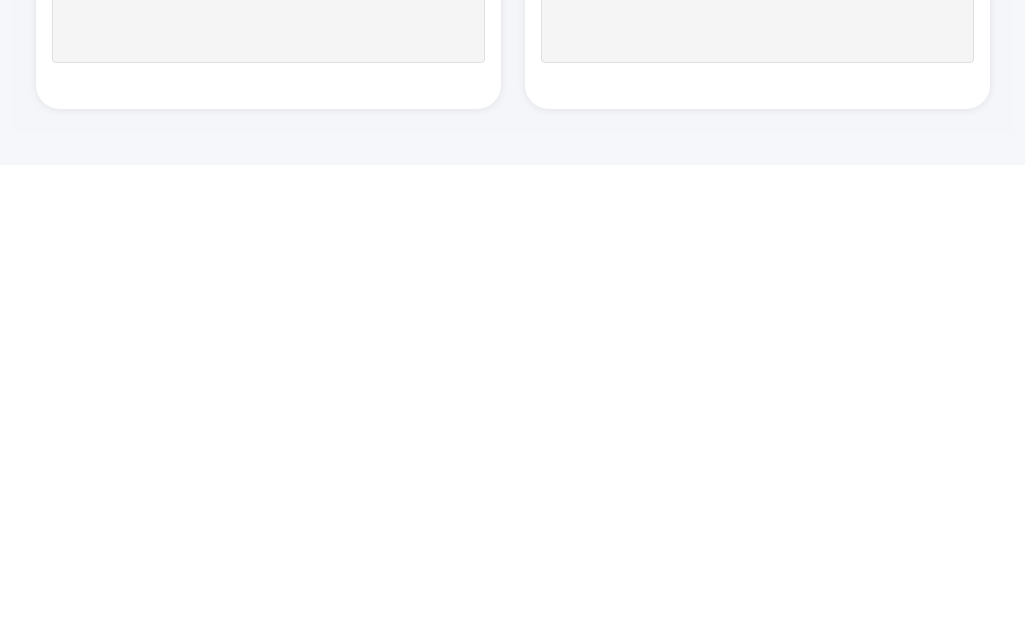
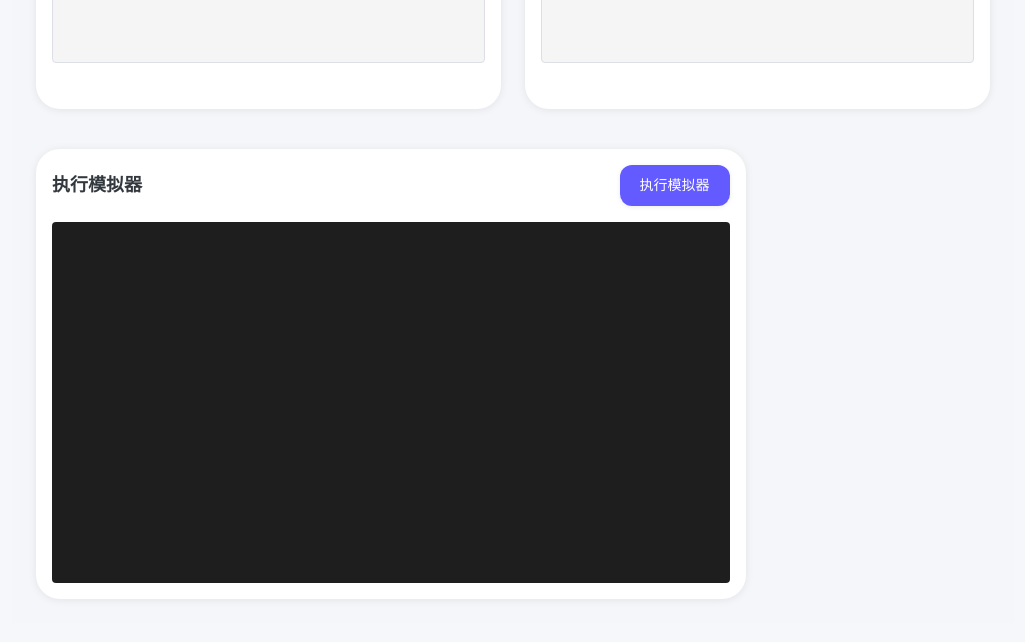
Before and after one commit to houshaoxuan/middle_check, a Next.js app: page /dashboard/part3/sub1 in a window 1280 px wide. Shown: the part 1832-2474 px from the top of the page, without its empty margins (242-1267 px from the left). Before the commit the page ends 2017 px from the top, so only its background shows below. Built offline with nearby package versions, Linux system fonts and the light colour scheme.

Commit message:
fix: p3 p4

```diff
--- a/src/app/dashboard/part3/sub1/page.jsx
+++ b/src/app/dashboard/part3/sub1/page.jsx
@@ -22,21 +22,27 @@ export default function Page() {
     '硬件指令示例': false
   });
   const [currentStep, setCurrentStep] = useState(0);
-
+  const [simulatorResults, setSimulatorResults] = useState('');
+  const [isSimulatorRunning, setIsSimulatorRunning] = useState(false);
+  const [simulatorProgress, setSimulatorProgress] = useState(0);
 
   const resultsBoxRef = React.useRef(null);
+  const simulatorBoxRef = React.useRef(null);
 
   // 自动滚动到底部
   const scrollToBottom = () => {
     if (resultsBoxRef.current) {
       resultsBoxRef.current.scrollTop = resultsBoxRef.current.scrollHeight;
     }
+    if (simulatorBoxRef.current) {
+      simulatorBoxRef.current.scrollTop = simulatorBoxRef.current.scrollHeight;
+    }
   };
 
   // 自动滚动
   React.useEffect(() => {
     scrollToBottom();
-  }, [results]);
+  }, [results, simulatorResults]);
 
 
   const handleAlgoChange = (event) => {
@@ -96,7 +102,7 @@ export default function Page() {
 
           // 3. 获取最终结果
           try {
-            const res = await fetch(`${request.BASE_URL}/part3/result/1/${urlAlgo}/`);
+            const res = await fetch(`${request.BASE_URL}/part3/result/2/${urlAlgo}/`);
             const jsonData = await res.json();
 
             // 4. 显示完成
@@ -148,6 +154,46 @@ export default function Page() {
     }
   };
 
+  const handleSimulatorRun = async () => {
+    if (isSimulatorRunning) {
+      return;
+    }
+
+    setIsSimulatorRunning(true);
+    setSimulatorProgress(0);
+    setSimulatorResults('正在与服务器建立连接...\n');
+
+    try {
+      const eventSource = new EventSource(`${request.BASE_URL}/part3/moni/${selectedAlgo}/`);
+
+      eventSource.onmessage = (event) => {
+        if (event.data === '[done]') {
+          eventSource.close();
+          setSimulatorResults(prev => prev + '模拟器执行完成\n');
+          setSimulatorProgress(100);
+          setIsSimulatorRunning(false);
+        } else if (event.data === '[error]') {
+          eventSource.close();
+          setSimulatorResults(prev => prev + '\n执行出错\n');
+          setIsSimulatorRunning(false);
+        } else {
+          setSimulatorResults(prev => prev + event.data + '\n');
+          setSimulatorProgress(prev => Math.min(prev + 5, 95));
+        }
+      };
+
+      eventSource.onerror = () => {
+        eventSource.close();
+        setSimulatorResults(prev => prev + '\n连接错误\n');
+        setIsSimulatorRunning(false);
+      };
+
+    } catch (error) {
+      console.error('模拟器执行失败:', error);
+      setSimulatorResults(`执行失败: ${error.message}`);
+      setIsSimulatorRunning(false);
+    }
+  };
 
   const exampleTypeMapping = {
     '编程接口示例': 'CGA',
@@ -219,7 +265,8 @@ export default function Page() {
           <Box component="span" display="block">最后，支持Pregel框架向CGA编程模型的转换</Box>
           <Box component="span" display="block">使用SNAP标准动态图数据集进行评测，性能指标计算方法是：动态图更新速率=总更新边数/总更新时间</Box>
           <strong>数据集来源：</strong>
-          <Box component="span" display="block">采用选自斯坦福网络分析平台（SNAP）的标准动态图数据集sx-askubuntu、wiki-talk-temporal和sx-stackoverflow</Box>
+          <Box component="span" display="block">采用选择SNAP的标准图数据集facebook，和图卷积网络标准数据集Cora</Box>
+
         </Typography>
       </Paper>
 
@@ -361,6 +408,42 @@ export default function Page() {
           </Paper>
         </Grid>
       </Grid>
+
+      {/* 模拟器执行区域 */}
+      <Grid container spacing={3} mt={2}>
+        <Grid item xs={9}>
+          <Paper elevation={3} sx={{ p: 2, borderRadius: 3, height: 450, display: 'flex', flexDirection: 'column' }}>
+            <Box sx={{ display: 'flex', justifyContent: 'space-between', alignItems: 'center', mb: 2 }}>
+              <Typography variant="h6" sx={{ fontWeight: 700, color: 'secondary.main' }}>
+                执行模拟器
+              </Typography>
+              <Button
+                variant="contained"
+                color="primary"
+                onClick={handleSimulatorRun}
+                disabled={isSimulatorRunning}
+              >
+                {isSimulatorRunning ? '运行中...' : '执行模拟器'}
+              </Button>
+            </Box>
+            {isSimulatorRunning && <LinearProgress value={simulatorProgress} sx={{ mb: 2 }} />}
+            <Box sx={{
+              backgroundColor: '#1e1e1e',
+              color: '#d4d4d4',
+              fontFamily: 'Menlo, Monaco, Consolas, "Courier New", monospace',
+              fontSize: '0.875rem',
+              lineHeight: 1.5,
+              overflow: 'auto',
+              padding: '16px',
+              borderRadius: '4px',
+              flex: 1,
+              whiteSpace: 'pre',
+            }} ref={simulatorBoxRef}>
+              {simulatorResults}
+            </Box>
+          </Paper>
+        </Grid>
+      </Grid>
     </Box>
   );
 }
--- a/src/app/dashboard/part3/sub2/page.jsx
+++ b/src/app/dashboard/part3/sub2/page.jsx
@@ -165,7 +165,7 @@ export default function FrameworkConversionPage() {
           <Box component="span" display="block">最后，支持Pregel框架向CGA编程模型的转换</Box>
           <Box component="span" display="block">使用SNAP标准动态图数据集进行评测，性能指标计算方法是：动态图更新速率=总更新边数/总更新时间</Box>
           <strong>数据集来源：</strong>
-          <Box component="span" display="block">采用选自斯坦福网络分析平台（SNAP）的标准动态图数据集sx-askubuntu、wiki-talk-temporal和sx-stackoverflow</Box>
+          <Box component="span" display="block">采用选择SNAP的标准图数据集facebook，和图卷积网络标准数据集Cora</Box>
         </Typography>
       </Paper>
 
--- a/src/app/dashboard/part4/sub1/page.jsx
+++ b/src/app/dashboard/part4/sub1/page.jsx
@@ -7,7 +7,7 @@ export default function EmbeddedPage() {
   return (
     <div
       style={{
-        width: '100vw',
+        width: '1700px',
         height: '100vh',
         transform: 'scale(0.8)', // 可根据需要调整缩放比例
         transformOrigin: 'top left',
--- a/src/lib/request/request.js
+++ b/src/lib/request/request.js
@@ -1,6 +1,6 @@
 // 基础配置
-// export const BASE_URL = 'http://10.21.145.217:8000';
-export const BASE_URL = 'http://211.69.197.105:8000';
+export const BASE_URL = 'http://10.21.145.217:8000';
+// export const BASE_URL = 'http://211.69.197.105:8000';
 
 // 通用请求封装
 export default async function request(config) {
```
